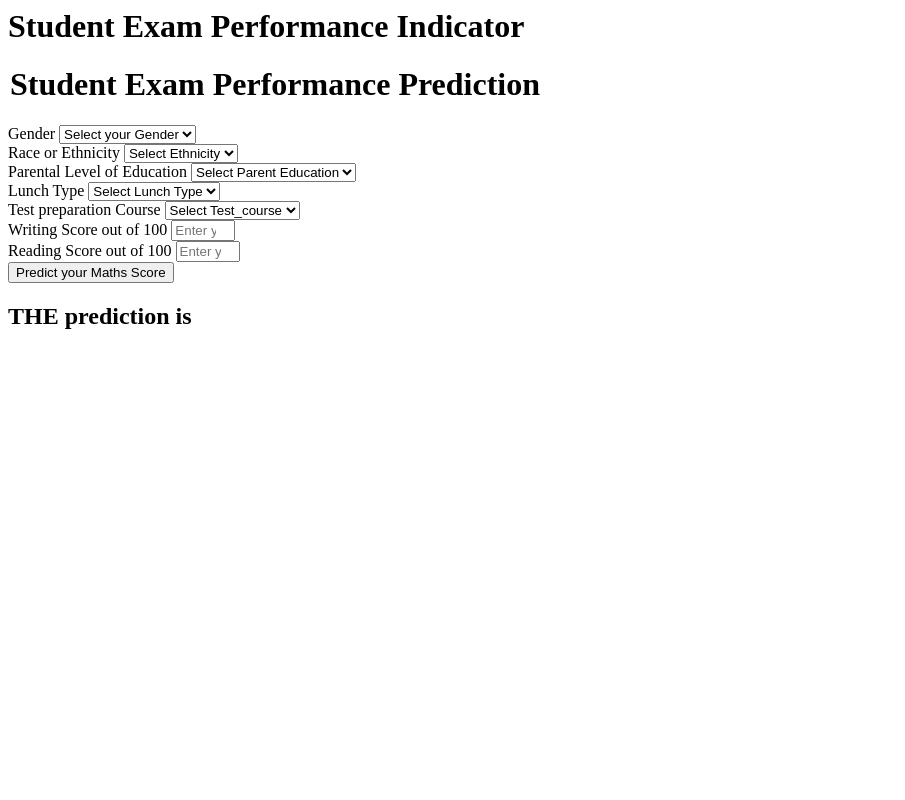
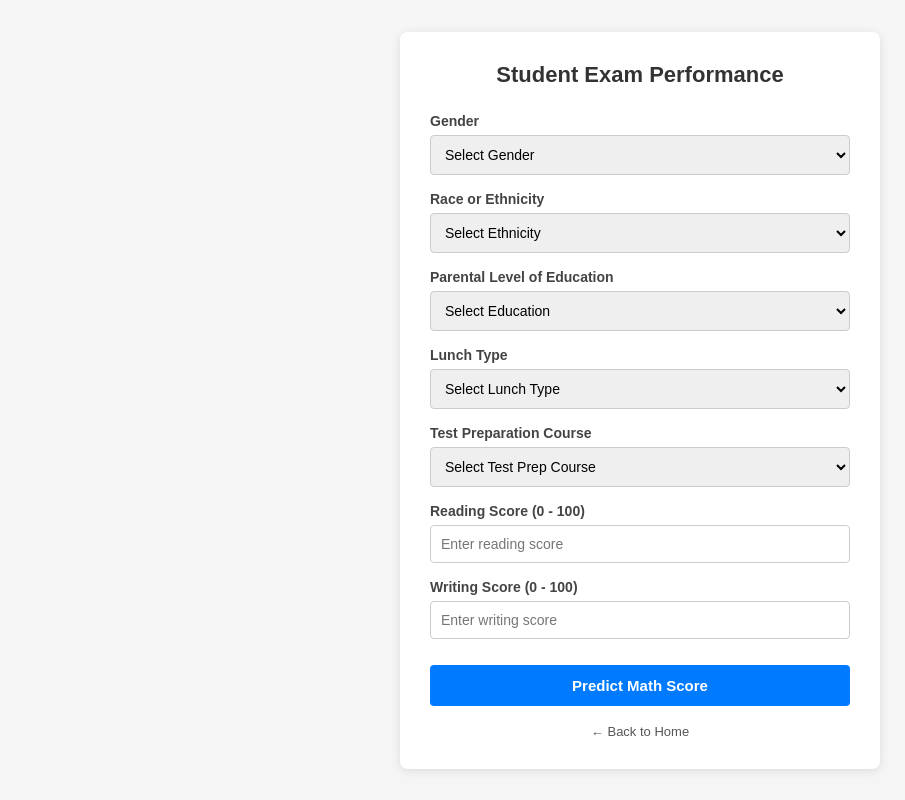
Before and after one commit to muhammadbinijaz17/ML_PROJECT, a Flask app: page /predictdata in a window 1280 px wide. Shown: the whole page, without its empty margins (0-905 px from the left). Run offline with Flask 3, Linux system fonts and the light colour scheme.

Commit message:
UI and Fixing Issues

```diff
--- a/app.py
+++ b/app.py
@@ -1,11 +1,11 @@
-from flask import Flask,request,render_template
+from flask import Flask, request, render_template
 import numpy as np
 import pandas as pd
 
 from sklearn.preprocessing import StandardScaler
-from src.pipeline.predict_pipeline import CustomData,PredictPipeline
+from src.pipeline.predict_pipeline import CustomData, PredictPipeline
+
 application = Flask(__name__)
-
 app = application
 
 ## Route for a home page
@@ -14,29 +14,37 @@ def index():
     return render_template('index.html')
 
 
-@app.route('/predictdata',methods=['GET','POST'])
+@app.route('/predictdata', methods=['GET', 'POST'])
 def predict_datapoint():
     if request.method == 'GET':
         return render_template('home.html')
     else:
-        data = CustomData(
+        try:
+            reading_score_str = request.form.get('reading_score')
+            writing_score_str = request.form.get('writing_score')
 
-            gender = request.form.get('gender'),
-            race_ethnicity = request.form.get('race_ethnicity'),
-            parental_level_of_education = request.form.get('parental_level_of_education'),
-            lunch = request.form.get('lunch'),
-            test_preparation_course = request.form.get('test_preparation_course'),
-            reading_score = float(request.form.get('reading_score')),
-            writing_score = float(request.form.get('writing_score'))
-        )
-        pred_df = data.get_data_as_dataframe()
-        print(pred_df)
+            if not reading_score_str or not writing_score_str:
+                return render_template('home.html', error="Please provide both reading and writing scores.", form_data=request.form)
 
-        predict_pipeline = PredictPipeline()
-        results = predict_pipeline.predict(pred_df)
-        return render_template('home.html',results=results[0])
+            data = CustomData(
+                gender=request.form.get('gender'),
+                race_ethnicity=request.form.get('race_ethnicity'),
+                parental_level_of_education=request.form.get('parental_level_of_education'),
+                lunch=request.form.get('lunch'),
+                test_preparation_course=request.form.get('test_preparation_course'),
+                reading_score=float(reading_score_str),
+                writing_score=float(writing_score_str)
+            )
+            pred_df = data.get_data_as_dataframe()
 
+            predict_pipeline = PredictPipeline()
+            results = predict_pipeline.predict(pred_df)
+            formatted_result = round(float(results[0]), 2)
+            return render_template('home.html', results=formatted_result, form_data=request.form)
+
+        except Exception as e:
+            return render_template('home.html', error=f"Prediction error: {str(e)}", form_data=request.form)
 
 
 if __name__ == "__main__":
-    app.run(host="0.0.0.0",debug=True)
+    app.run(host="0.0.0.0", debug=True)
--- a/requirements.txt
+++ b/requirements.txt
@@ -6,4 +6,4 @@ scikit-learn
 xgboost
 catboost
 dill
-# -e .
+Flask
--- a/templates/home.html
+++ b/templates/home.html
@@ -1,111 +1,193 @@
-<html>
+<!DOCTYPE html>
+<html lang="en">
+<head>
+    <meta charset="UTF-8">
+    <meta name="viewport" content="width=device-width, initial-scale=1.0">
+    <title>Student Exam Performance Prediction</title>
+    <style>
+        * {
+            box-sizing: border-box;
+        }
+        body {
+            font-family: Arial, sans-serif;
+            background-color: #f5f5f5;
+            margin: 0;
+            padding: 30px 15px;
+            display: flex;
+            justify-content: center;
+            align-items: center;
+            min-height: 100vh;
+        }
+        .container {
+            background: #ffffff;
+            width: 100%;
+            max-width: 480px;
+            padding: 30px;
+            border-radius: 8px;
+            box-shadow: 0 2px 10px rgba(0, 0, 0, 0.1);
+        }
+        h2 {
+            text-align: center;
+            margin-top: 0;
+            margin-bottom: 25px;
+            color: #333333;
+            font-size: 22px;
+        }
+        .form-group {
+            margin-bottom: 16px;
+        }
+        label {
+            display: block;
+            margin-bottom: 6px;
+            font-size: 14px;
+            font-weight: bold;
+            color: #444444;
+        }
+        select, input[type="number"] {
+            width: 100%;
+            padding: 10px;
+            font-size: 14px;
+            border: 1px solid #cccccc;
+            border-radius: 4px;
+        }
+        select:focus, input[type="number"]:focus {
+            border-color: #007bff;
+            outline: none;
+        }
+        .btn-submit {
+            width: 100%;
+            padding: 12px;
+            background-color: #007bff;
+            color: #ffffff;
+            font-size: 15px;
+            font-weight: bold;
+            border: none;
+            border-radius: 4px;
+            cursor: pointer;
+            margin-top: 10px;
+        }
+        .btn-submit:hover {
+            background-color: #0056b3;
+        }
+        .result-box {
+            margin-top: 20px;
+            padding: 12px;
+            background-color: #e8f5e9;
+            border: 1px solid #a5d6a7;
+            border-radius: 4px;
+            text-align: center;
+            font-size: 18px;
+            font-weight: bold;
+            color: #2e7d32;
+        }
+        .error-box {
+            margin-top: 20px;
+            padding: 12px;
+            background-color: #ffebee;
+            border: 1px solid #ffcdd2;
+            border-radius: 4px;
+            text-align: center;
+            font-size: 14px;
+            color: #c62828;
+        }
+        .nav-link {
+            display: block;
+            text-align: center;
+            margin-top: 18px;
+            font-size: 13px;
+            color: #555555;
+            text-decoration: none;
+        }
+        .nav-link:hover {
+            text-decoration: underline;
+        }
+    </style>
+</head>
 <body>
-    <div class="login">
-       <h1>Student Exam Performance Indicator</h1>
 
-       <form action="{{ url_for('predict_datapoint')}}" method="post">
-        <h1>
-            <legend>Student Exam Performance Prediction</legend>
-        </h1>
-        <div class="mb-3">
-            <label class="form-label">Gender</label>
-            <select class="form-control" name="gender" placeholder="Enter you Gender" required>
-                <option class="placeholder" selected disabled value="">Select your Gender</option>
-                <option value="male">
-                    Male
-                </option>
-                <option value="female">
-                    Female
-                </option>
+    <div class="container">
+        <h2>Student Exam Performance</h2>
+
+        <form action="{{ url_for('predict_datapoint') }}" method="post">
+            <div class="form-group">
+                <label>Gender</label>
+                <select name="gender" required>
+                    <option value="" disabled {% if not form_data or not form_data.get('gender') %}selected{% endif %}>Select Gender</option>
+                    <option value="male" {% if form_data and form_data.get('gender') == 'male' %}selected{% endif %}>Male</option>
+                    <option value="female" {% if form_data and form_data.get('gender') == 'female' %}selected{% endif %}>Female</option>
                 </select>
             </div>
-        <div class="mb-3">
-            <label class="form-label">Race or Ethnicity</label>
-            <select class="form-control" name="race_ethnicity" placeholder="Enter you ethnicity" required>
-                <option class="placeholder" selected disabled value="">Select Ethnicity</option>
-                <option value="group A">
-                    Group A
-                </option>
-                <option value="group B">
-                    Group B
-                </option>
-                <option value="group C">
-                    Group C
-                </option>
-                <option value="group D">
-                    Group D
-                </option>
-                <option value="group E">
-                    Group E
-                </option>
+
+            <div class="form-group">
+                <label>Race or Ethnicity</label>
+                <select name="race_ethnicity" required>
+                    <option value="" disabled {% if not form_data or not form_data.get('race_ethnicity') %}selected{% endif %}>Select Ethnicity</option>
+                    <option value="group A" {% if form_data and form_data.get('race_ethnicity') == 'group A' %}selected{% endif %}>Group A</option>
+                    <option value="group B" {% if form_data and form_data.get('race_ethnicity') == 'group B' %}selected{% endif %}>Group B</option>
+                    <option value="group C" {% if form_data and form_data.get('race_ethnicity') == 'group C' %}selected{% endif %}>Group C</option>
+                    <option value="group D" {% if form_data and form_data.get('race_ethnicity') == 'group D' %}selected{% endif %}>Group D</option>
+                    <option value="group E" {% if form_data and form_data.get('race_ethnicity') == 'group E' %}selected{% endif %}>Group E</option>
                 </select>
             </div>
-        <div class="mb-3">
-            <label class="form-label">Parental Level of Education</label>
-            <select class="form-control" name="parental_level_of_education"
-                placeholder="Enter you Parent Education" required>
-                <option class="placeholder" selected disabled value="">Select Parent Education</option>
-                <option value="associate's degree">
-                    associate's degree
-                </option>
-                <option value="bachelor's degree">
-                    bachelor's degree
-                </option>
-                <option value="high school">
-                    high school
-                </option>
-                <option value="master's degree">
-                    master's degree
-                </option>
-                <option value="some college">
-                    some college
-                </option>
-                <option value="some high school">
-                    some high school
-                </option>
+
+            <div class="form-group">
+                <label>Parental Level of Education</label>
+                <select name="parental_level_of_education" required>
+                    <option value="" disabled {% if not form_data or not form_data.get('parental_level_of_education') %}selected{% endif %}>Select Education</option>
+                    <option value="associate's degree" {% if form_data and form_data.get('parental_level_of_education') == "associate's degree" %}selected{% endif %}>Associate's Degree</option>
+                    <option value="bachelor's degree" {% if form_data and form_data.get('parental_level_of_education') == "bachelor's degree" %}selected{% endif %}>Bachelor's Degree</option>
+                    <option value="high school" {% if form_data and form_data.get('parental_level_of_education') == "high school" %}selected{% endif %}>High School</option>
+                    <option value="master's degree" {% if form_data and form_data.get('parental_level_of_education') == "master's degree" %}selected{% endif %}>Master's Degree</option>
+                    <option value="some college" {% if form_data and form_data.get('parental_level_of_education') == "some college" %}selected{% endif %}>Some College</option>
+                    <option value="some high school" {% if form_data and form_data.get('parental_level_of_education') == "some high school" %}selected{% endif %}>Some High School</option>
                 </select>
             </div>
-        <div class="mb-3">
-            <label class="form-label">Lunch Type</label>
-            <select class="form-control" name="lunch" placeholder="Enter you Lunch" required>
-                <option class="placeholder" selected disabled value="">Select Lunch Type</option>
-                <option value="free/reduced">
-                    free/reduced
-                </option>
-                <option value="standard">
-                    standard
-                </option>
+
+            <div class="form-group">
+                <label>Lunch Type</label>
+                <select name="lunch" required>
+                    <option value="" disabled {% if not form_data or not form_data.get('lunch') %}selected{% endif %}>Select Lunch Type</option>
+                    <option value="standard" {% if form_data and form_data.get('lunch') == 'standard' %}selected{% endif %}>Standard</option>
+                    <option value="free/reduced" {% if form_data and form_data.get('lunch') == 'free/reduced' %}selected{% endif %}>Free / Reduced</option>
                 </select>
             </div>
-        <div class="mb-3">
-            <label class="form-label">Test preparation Course</label>
-            <select class="form-control" name="test_preparation_course" placeholder="Enter you Course"
-                required>
-                <option class="placeholder" selected disabled value="">Select Test_course</option>
-                <option value="none">
-                    None
-                </option>
-                <option value="completed">
-                    Completed
-                </option>
+
+            <div class="form-group">
+                <label>Test Preparation Course</label>
+                <select name="test_preparation_course" required>
+                    <option value="" disabled {% if not form_data or not form_data.get('test_preparation_course') %}selected{% endif %}>Select Test Prep Course</option>
+                    <option value="none" {% if form_data and form_data.get('test_preparation_course') == 'none' %}selected{% endif %}>None</option>
+                    <option value="completed" {% if form_data and form_data.get('test_preparation_course') == 'completed' %}selected{% endif %}>Completed</option>
                 </select>
             </div>
-        <div class="mb-3">
-            <label class="form-label">Writing Score out of 100</label>
-            <input class="form-control" type="number" name="reading_score"
-                placeholder="Enter your Reading score" min='0' max='100' />
+
+            <div class="form-group">
+                <label>Reading Score (0 - 100)</label>
+                <input type="number" name="reading_score" placeholder="Enter reading score" min="0" max="100" value="{% if form_data %}{{ form_data.get('reading_score', '') }}{% endif %}" required />
             </div>
-        <div class="mb-3">
-            <label class="form-label">Reading Score out of 100</label>
-            <input class="form-control" type="number" name="writing_score"
-                placeholder="Enter your Reading Score" min='0' max='100' />
+
+            <div class="form-group">
+                <label>Writing Score (0 - 100)</label>
+                <input type="number" name="writing_score" placeholder="Enter writing score" min="0" max="100" value="{% if form_data %}{{ form_data.get('writing_score', '') }}{% endif %}" required />
             </div>
-        <div class="mb-3">
-            <input class="btn btn-primary" type="submit" value="Predict your Maths Score" required />
+
+            <button type="submit" class="btn-submit">Predict Math Score</button>
+        </form>
+
+        {% if results is defined and results is not none %}
+        <div class="result-box">
+            Predicted Math Score: {{ results }}
         </div>
-    </form>
-    <h2>
-       THE  prediction is {{results}}
-    </h2>
-   <body>
+        {% endif %}
+
+        {% if error %}
+        <div class="error-box">
+            {{ error }}
+        </div>
+        {% endif %}
+
+        <a href="{{ url_for('index') }}" class="nav-link">&larr; Back to Home</a>
+    </div>
+
+</body>
 </html>
```
Also changed, not shown: src/pipeline/predict_pipeline.py (+53 -3 lines), templates/index.html (+64 -1 lines), README.md, 2 other files. Lines whose indentation alone changed are shown as unchanged.
